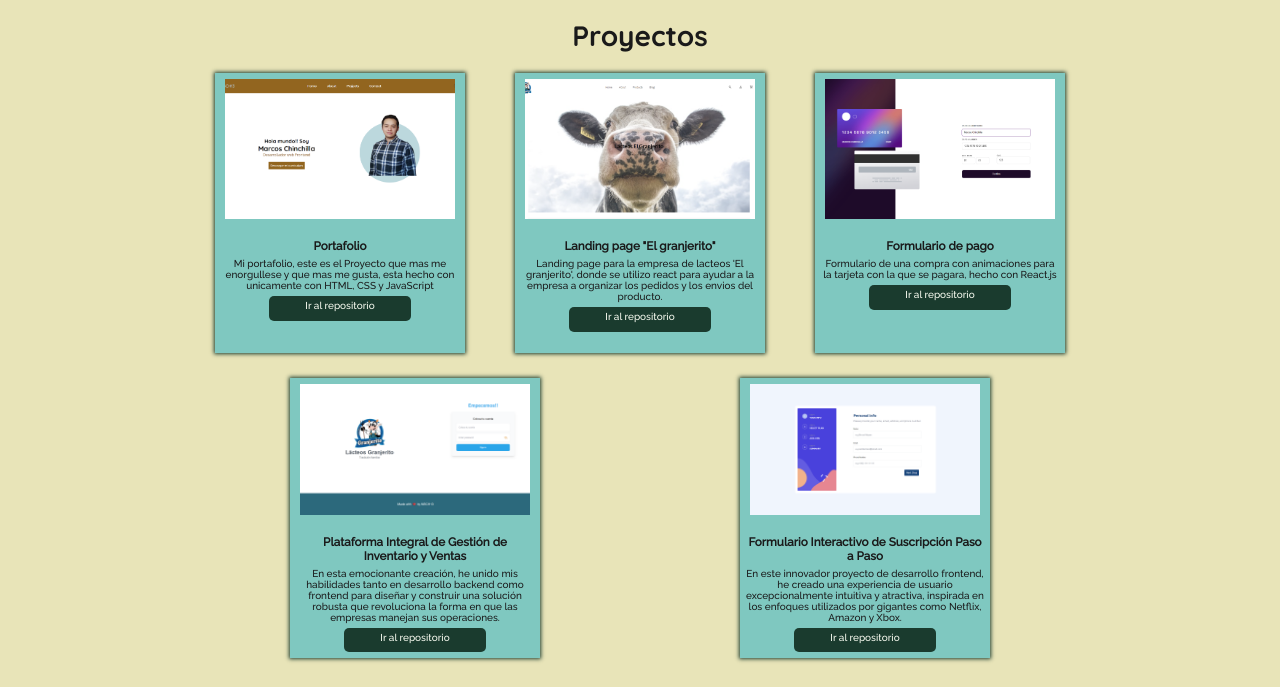
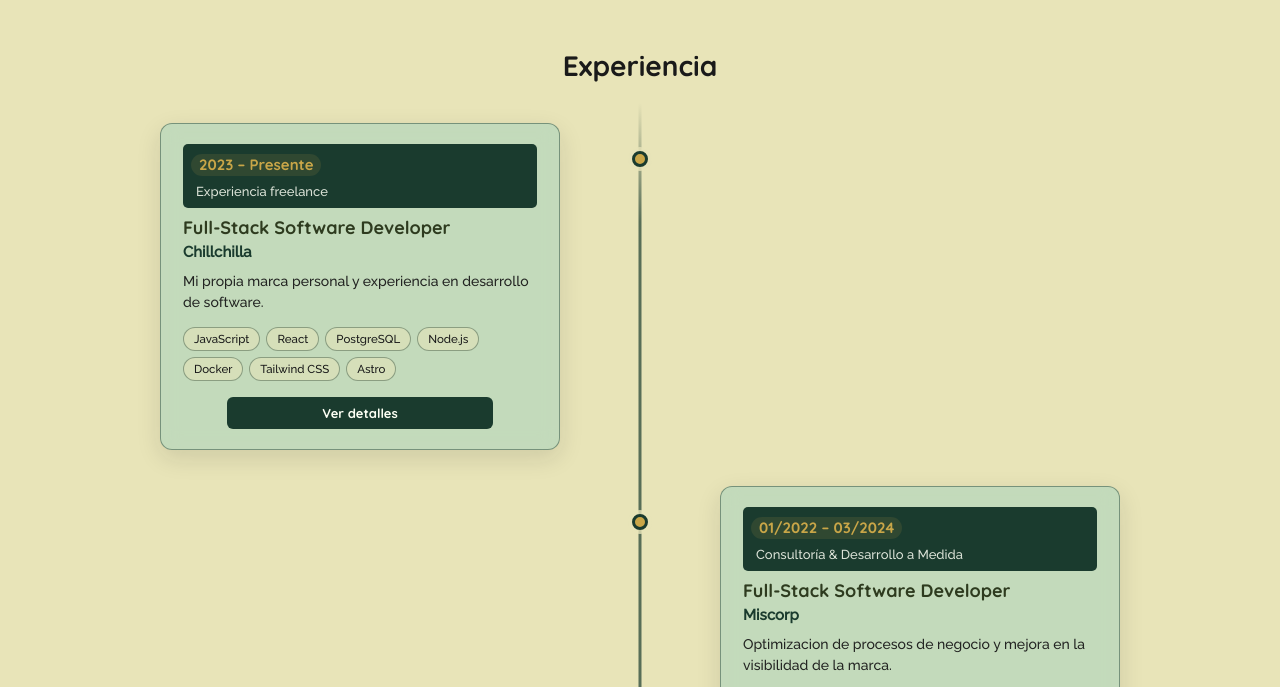
Before and after one commit to Marcos-Chinfra/Portfolio, an Astro site: page / in a window 1280 px wide. Shown: the part 1780-2467 px from the top of the page. Built offline with nearby package versions, Linux system fonts and the light colour scheme; Astro itself is replaced by a stand-in of ours.

Commit message:
change projects view to experience view

```diff
--- /dev/null
+++ b/src/components/Experience.astro
@@ -0,0 +1,83 @@
+---
+import experienceData from '../content/experience.json';
+
+const experiences = [...experienceData].sort((a, b) => a.order - b.order);
+---
+
+<section id="experience" class="experience">
+  <h2 class="title_main">Experiencia</h2>
+  <div class="experience_timeline">
+    {experiences.map((item, index) => {
+      const side = index % 2 === 0 ? 'left' : 'right';
+      return (
+        <article class={`experience_item experience_item--${side}`} data-order={item.order}>
+          <div class="experience_item--marker" aria-hidden="true"></div>
+          <div class="experience_card">
+            <header class="experience_card--header">
+              <span class="experience_card--period">{item.period}</span>
+              <span class="experience_card--industry">{item.industry}</span>
+            </header>
+            <h3 class="experience_card--role">{item.role}</h3>
+            <p class="experience_card--company">
+              {item.companyUrl ? (
+                <a href={item.companyUrl} target="_blank" rel="noopener noreferrer">
+                  {item.company}
+                </a>
+              ) : (
+                <span>{item.company}</span>
+              )}
+            </p>
+            <p class="experience_card--summary">{item.summary}</p>
+            <ul class="experience_card--skills">
+              {item.skills.map((skill) => (
+                <li>{skill}</li>
+              ))}
+            </ul>
+            <button
+              type="button"
+              class="experience_card--toggle"
+              aria-expanded="false"
+              data-toggle-details
+            >
+              Ver detalles
+            </button>
+            <div class="experience_card--details" hidden>
+              <div class="experience_card--details-inner">
+                <h4>Resumen</h4>
+                <p>{item.details.overview}</p>
+                <h4>Retos clave</h4>
+                <ul>
+                  {item.details.keyChallenges.map((challenge) => (
+                    <li>{challenge}</li>
+                  ))}
+                </ul>
+                <h4>Impacto</h4>
+                <ul>
+                  {item.details.impact.map((impact) => (
+                    <li>{impact}</li>
+                  ))}
+                </ul>
+              </div>
+            </div>
+          </div>
+        </article>
+      );
+    })}
+  </div>
+</section>
+
+<script>
+  document.querySelectorAll<HTMLButtonElement>('[data-toggle-details]').forEach((button) => {
+    button.addEventListener('click', () => {
+      const card = button.closest('.experience_card');
+      const details = card?.querySelector<HTMLElement>('.experience_card--details');
+      if (!details) return;
+
+      const isOpen = button.getAttribute('aria-expanded') === 'true';
+      button.setAttribute('aria-expanded', String(!isOpen));
+      button.textContent = isOpen ? 'Ver detalles' : 'Ocultar detalles';
+      details.hidden = isOpen;
+      card?.classList.toggle('is-open', !isOpen);
+    });
+  });
+</script>
--- a/src/components/Header.astro
+++ b/src/components/Header.astro
@@ -16,7 +16,7 @@
     <ul class="navBar_items">
       <a href="#home"><li>Inicio</li></a>
       <a href="#about"><li>Sobre mi</li></a>
-      <a href="#projects"><li>Proyectos</li></a>
+      <a href="#experience"><li>Experiencia</li></a>
       <a href="#contact"><li>Contactame</li></a>
     </ul>
     <button class="navBar_darkMode">
--- a/src/components/Projects.astro
+++ /dev/null
@@ -1,51 +0,0 @@
----
-// Projects component
-const projects = [
-  {
-    title: "Portafolio",
-    description: "Mi portafolio, este es el Proyecto que mas me enorgullese y que mas me gusta, esta hecho con unicamente con HTML, CSS y JavaScript",
-    image: "/asset/images/portfolio.png",
-    link: "https://github.com/Marcos-Chinfra/Portfolio"
-  },
-  {
-    title: 'Landing page "El granjerito"',
-    description: "Landing page para la empresa de lacteos 'El granjerito', donde se utilizo react para ayudar a la empresa a organizar los pedidos y los envios del producto.",
-    image: "/asset/images/landing-page.png",
-    link: "https://github.com/Marcos-Chinfra/Landing-Page-"
-  },
-  {
-    title: "Formulario de pago",
-    description: "Formulario de una compra con animaciones para la tarjeta con la que se pagara, hecho con React.js",
-    image: "/asset/images/form-payment.png",
-    link: "https://github.com/Marcos-Chinfra/payment-form"
-  },
-  {
-    title: "Plataforma Integral de Gestión de Inventario y Ventas",
-    description: "En esta emocionante creación, he unido mis habilidades tanto en desarrollo backend como frontend para diseñar y construir una solución robusta que revoluciona la forma en que las empresas manejan sus operaciones.",
-    image: "/asset/images/inventario-granjerito.png",
-    link: "https://github.com/Marcos-Chinfra/lacteos-Granjerito"
-  },
-  {
-    title: "Formulario Interactivo de Suscripción Paso a Paso",
-    description: "En este innovador proyecto de desarrollo frontend, he creado una experiencia de usuario excepcionalmente intuitiva y atractiva, inspirada en los enfoques utilizados por gigantes como Netflix, Amazon y Xbox.",
-    image: "/asset/images/form-step.png",
-    link: "https://github.com/Marcos-Chinfra/multi-step-form"
-  }
-];
----
-
-<section id="projects" class="projects">
-  <h2 class="title_main">Proyectos</h2>
-  <div class="projects_container">
-    {projects.map(project => (
-      <article class="projects_container--item">
-        <img src={project.image} alt={project.title} />
-        <h3>{project.title}</h3>
-        <p>{project.description}</p>
-        <a href={project.link} target="_blank">
-          Ir al repositorio
-        </a>
-      </article>
-    ))}
-  </div>
-</section>
--- a/src/pages/index.astro
+++ b/src/pages/index.astro
@@ -3,7 +3,7 @@ import BaseLayout from '../layouts/BaseLayout.astro';
 import Header from '../components/Header.astro';
 import Hero from '../components/Hero.astro';
 import About from '../components/About.astro';
-import Projects from '../components/Projects.astro';
+import Experience from '../components/Experience.astro';
 import Footer from '../components/Footer.astro';
 ---
 
@@ -12,7 +12,7 @@ import Footer from '../components/Footer.astro';
   <main>
     <Hero />
     <About />
-    <Projects />
+    <Experience />
   </main>
   <Footer />
 </BaseLayout>
--- a/src/styles/main.css
+++ b/src/styles/main.css
@@ -5,13 +5,13 @@
 
 /* Dark Mode — Cyberpunk 2077 / Castlevania */
 [data-theme="dark"] {
-	--principal-color: #0313a6; /* fondo principal, negro violáceo profundo */
-	--second-color: #285be9; /* superficies / tarjetas, violeta oscuro */
+	--principal-color: #0313a6; /* fondo principal, azul profundo */
+	--second-color: #285be9; /* superficies / tarjetas, azul mas claro */
 	--hover-color: #ff2e63; /* magenta neón, hover/acentos */
 	--light-color: #f2f0e8; /* texto claro, blanco cálido */
-	--dark-color: #f5d742; /* verde oliva oscuro, bordes/detalles */
+	--dark-color: #f5d742; /* amarrillo brillante, bordes/detalles */
 	--bg-color-1: #090b39; /* fondo base, casi negro azulado */
-	--bg-color-2: #9201cb;
+	--bg-color-2: #6d0199; /* violeta oscuro, fondos y detalles */
 }
 
 /* Light Mode — Zelda / Chrono Trigger */
@@ -115,7 +115,7 @@ header {
 }
 
 .navBar_darkMode.active {
-	background-color: rgba(255, 166, 0, 0.567);
+	background-color: var(--bg-color-2);
 	color: #000;
 }
 .navBar_darkMode.active::after {
@@ -139,7 +139,7 @@ header {
 	width: 30px;
 	height: 30px;
 	position: absolute;
-	background: #f1f1f1;
+	background: var(--hover-color);
 	top: 0;
 	left: 0;
 	right: unset;
@@ -325,62 +325,251 @@ main {
 	font-size: 1.4rem;
 }
 
-.projects {
+.experience {
+	width: 100%;
+	padding: 30px 20px 50px;
 	text-align: center;
 }
-.projects_container {
-	max-width: 900px;
+
+.experience_timeline {
+	position: relative;
+	max-width: 960px;
 	margin: 0 auto;
+	padding: 20px 0;
+}
+
+.experience_timeline::before {
+	content: "";
+	position: absolute;
+	top: 0;
+	left: 50%;
+	transform: translateX(-50%);
+	width: 3px;
+	height: 100%;
+	background: linear-gradient(
+		to bottom,
+		transparent,
+		var(--principal-color) 8%,
+		var(--principal-color) 92%,
+		transparent
+	);
+	opacity: 0.7;
+}
+
+.experience_item {
+	position: relative;
+	width: 100%;
+	display: flex;
+	margin-bottom: 36px;
+}
+
+.experience_item--left {
+	justify-content: flex-start;
+	padding-right: calc(50% + 28px);
+}
+
+.experience_item--right {
+	justify-content: flex-end;
+	padding-left: calc(50% + 28px);
+}
+
+.experience_item--marker {
+	position: absolute;
+	top: 28px;
+	left: 50%;
+	transform: translateX(-50%);
+	width: 16px;
+	height: 16px;
+	border-radius: 50%;
+	background-color: var(--hover-color);
+	border: 3px solid var(--principal-color);
+	box-shadow: 0 0 0 4px color-mix(in srgb, var(--bg-color-1) 80%, transparent);
+	z-index: 1;
+}
+
+.experience_card {
+	width: 100%;
+	max-width: 400px;
+	text-align: left;
+	padding: 20px 22px;
+	border-radius: 12px;
+	background-color: color-mix(in srgb, var(--bg-color-2) 35%, transparent);
+	border: 1px solid color-mix(in srgb, var(--principal-color) 45%, transparent);
+	backdrop-filter: blur(10px);
+	-webkit-backdrop-filter: blur(10px);
+	box-shadow: 0 8px 24px color-mix(in srgb, var(--black) 12%, transparent);
+	transition:
+		box-shadow 0.25s ease,
+		border-color 0.25s ease,
+		transform 0.25s ease;
+}
+
+.experience_card:hover,
+.experience_card.is-open {
+	border-color: var(--hover-color);
+	box-shadow: 0 10px 28px color-mix(in srgb, var(--black) 18%, transparent);
+	transform: translateY(-2px);
+}
+
+.experience_card--header {
+	display: flex;
+  height: 8vh;
+  border-radius: 5px;
+	flex-direction: column;
+	align-items: flex-start;
+  padding: 10px 8px;
+	gap: 8px 12px;
+	margin-bottom: 8px;
+}
+
+.experience_card--period {
+	font-size: 1.5rem;
+	font-weight: 700;
+	font-family: "Quicksand", sans-serif;
+	color: var(--hover-color);
+	padding: 1px 8px;
+	border-radius: 999px;
+	background-color: color-mix(in srgb, var(--hover-color) 12%, transparent);
+	line-height: 1.3;
+}
+
+[data-theme="dark"] .experience_card--period {
+	color: var(--dark-color);
+	background-color: color-mix(in srgb, var(--dark-color) 15%, transparent);
+}
+
+.experience_card--industry {
+	font-size: 1.3rem;
+	opacity: 0.85;
+  padding-left: 5px;
+	color: var(--light-color);
+	line-height: 1.3;
+}
+
+.experience_card--role {
+	font-size: 1.8rem;
+	font-family: "Quicksand", sans-serif;
+	font-weight: 700;
+	margin-bottom: 4px;
+	color: var(--dark-color);
+}
+
+[data-theme="dark"] .experience_card--role {
+	color: var(--light-color);
+}
+
+.experience_card--company {
+	font-size: 1.5rem;
+	margin-bottom: 10px;
+}
+
+.experience_card--company a,
+.experience_card--company span {
+	font-weight: 700;
+	color: var(--principal-color);
+	text-decoration: none;
+}
+
+[data-theme="dark"] .experience_card--company a,
+[data-theme="dark"] .experience_card--company span {
+	color: var(--dark-color);
+}
+
+.experience_card--company a:hover {
+	color: var(--hover-color);
+	text-decoration: underline;
+}
+
+.experience_card--summary {
+	font-size: 1.4rem;
+	line-height: 1.5;
+	margin-bottom: 14px;
+	opacity: 0.95;
+}
+
+.experience_card--skills {
 	display: flex;
 	flex-wrap: wrap;
-	justify-content: space-around;
+	gap: 6px;
+	list-style: none;
+	margin-bottom: 16px;
 }
-.projects_container--item {
-	width: 250px;
-	height: 280px;
-	padding: 6px;
-	overflow: hidden;
+
+.experience_card--skills li {
+	font-size: 1.15rem;
+	padding: 4px 10px;
+	border-radius: 999px;
+	border: 1px solid color-mix(in srgb, var(--principal-color) 40%, transparent);
+	background-color: color-mix(in srgb, var(--bg-color-1) 50%, transparent);
+}
+
+.experience_card--toggle {
 	display: flex;
-	flex-direction: column;
 	align-items: center;
-	background-color: var(--bg-color-2);
-	gap: 5px;
-	box-shadow: 0 0 4px 1px var(--principal-color);
-	margin-bottom: 25px;
-}
-.projects_container--item img {
-	width: 230px;
-	height: 140px;
-	object-fit: cover;
-	transition:
-		transform 1s,
-		filter 2s ease-in-out;
-	filter: grayscale(20%);
-	margin-bottom: 15px;
-}
-.projects_container--item img:hover {
-	filter: brightness(100%);
-	transform: scale(1.1);
-}
-.projects_container--item a {
-	width: 60%;
-	height: 25px;
-	padding: 4px;
+	justify-content: center;
+	width: 75%;
+	margin: 0 auto;
+	padding: 8px 16px;
 	border: none;
-	text-decoration: none;
+	border-radius: 6px;
+	font-size: 1.3rem;
+	font-family: "Quicksand", sans-serif;
+	font-weight: 700;
+	cursor: pointer;
 	background-color: var(--principal-color);
 	color: var(--light-color);
-	border-radius: 5px;
-	cursor: pointer;
+	transition:
+		background-color 0.2s ease,
+		transform 0.2s ease,
+		box-shadow 0.2s ease;
 }
-.projects_container--item a:hover {
-	box-shadow: 0 0 6px rgba(0, 0, 0, 0.5);
+
+.experience_card--toggle:hover {
 	background-color: var(--hover-color);
 	transform: translateY(-1px);
+	box-shadow: 0 0 6px rgba(0, 0, 0, 0.35);
 }
-[data-theme="dark"] .projects_container--item a:hover {
-	background-color: var(--hover-color);
+
+[data-theme="dark"] .experience_card--toggle:hover {
 	color: var(--bg-color-1);
+}
+
+.experience_card--details {
+	overflow: hidden;
+	margin-top: 14px;
+	border-top: 1px solid color-mix(in srgb, var(--principal-color) 30%, transparent);
+	padding-top: 14px;
+}
+
+.experience_card--details[hidden] {
+	display: none;
+}
+
+.experience_card--details-inner h4 {
+	font-size: 1.4rem;
+	font-family: "Quicksand", sans-serif;
+	font-weight: 700;
+	margin: 10px 0 6px;
+	color: var(--principal-color);
+}
+
+[data-theme="dark"] .experience_card--details-inner h4 {
+	color: var(--dark-color);
+}
+
+.experience_card--details-inner p,
+.experience_card--details-inner li {
+	font-size: 1.35rem;
+	line-height: 1.55;
+}
+
+.experience_card--details-inner ul {
+	padding-left: 18px;
+	margin-bottom: 4px;
+}
+
+.experience_card--details-inner li {
+	margin-bottom: 4px;
 }
 
 /* FOOTER */
@@ -476,4 +665,25 @@ footer p {
 		flex-direction: column;
 		justify-content: space-around;
 	}
+
+	.experience_timeline::before {
+		left: 18px;
+		transform: none;
+	}
+
+	.experience_item--left,
+	.experience_item--right {
+		justify-content: flex-start;
+		padding-left: 48px;
+		padding-right: 0;
+	}
+
+	.experience_item--marker {
+		left: 18px;
+		transform: translateX(-50%);
+	}
+
+	.experience_card {
+		max-width: 100%;
+	}
 }
```
Also changed, not shown: 1 other file.
